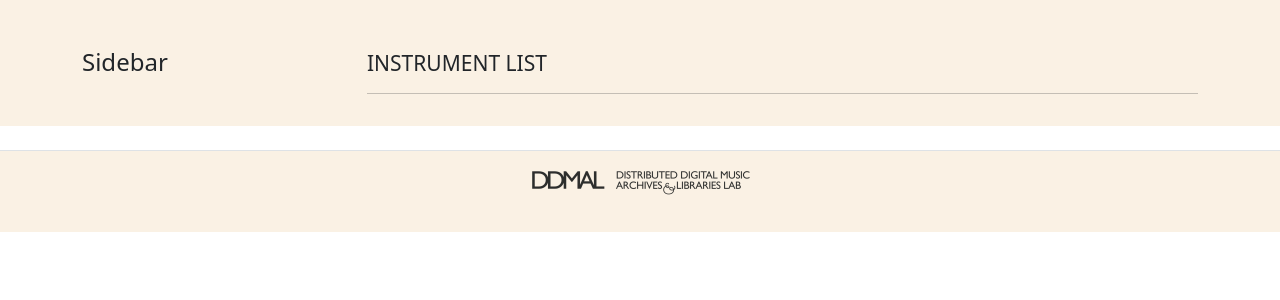
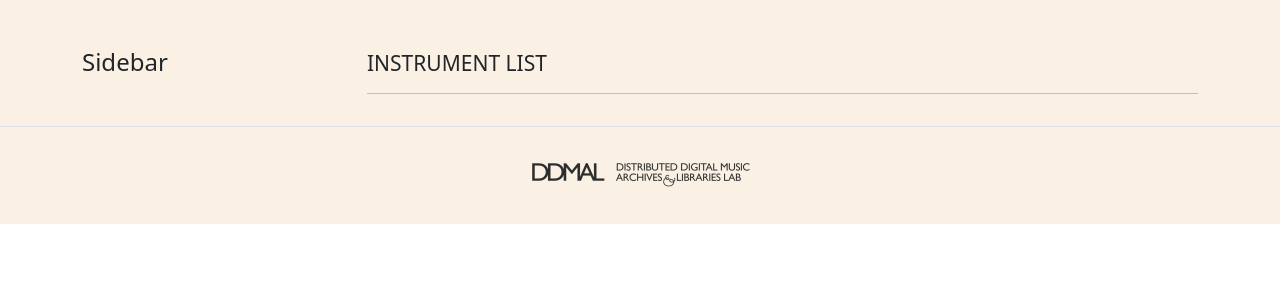
Before and after one commit to DDMAL/VIM, a Django app: page /instruments/ in a window 1280 px wide. Shown: the part 70-370 px from the top of the page. Run offline with Django 4.2, Linux system fonts and the light colour scheme; data that the repository does not hold is empty.

Commit message:
Adjust footer style

```diff
--- a/web-app/django/templates/base.html
+++ b/web-app/django/templates/base.html
@@ -57,11 +57,11 @@
     {% block content %} {% endblock %}
   </main>
 
-  <footer class="d-flex flex-column justify-content-center align-items-center py-3 my-4 border-top">
-        <a href="https://ddmal.music.mcgill.ca/" class="mb-3 link-body-emphasis text-decoration-none">
-            <img src="{% static "images/lab-logo.png" %}" alt="ddmal logo">
-        </a>
-    </footer>
+  <footer class="d-flex flex-column justify-content-center align-items-center py-3 border-top">
+    <a href="https://ddmal.music.mcgill.ca/" class="mb-3 mt-3 link-body-emphasis text-decoration-none">
+        <img src="{% static "images/lab-logo.png" %}" alt="ddmal logo">
+    </a>
+  </footer>
 
   <script src="https://cdn.jsdelivr.net/npm/bootstrap@5.3.2/dist/js/bootstrap.bundle.min.js"
    integrity="sha384-C6RzsynM9kWDrMNeT87bh95OGNyZPhcTNXj1NW7RuBCsyN/o0jlpcV8Qyq46cDfL" crossorigin="anonymous"></script>
```
